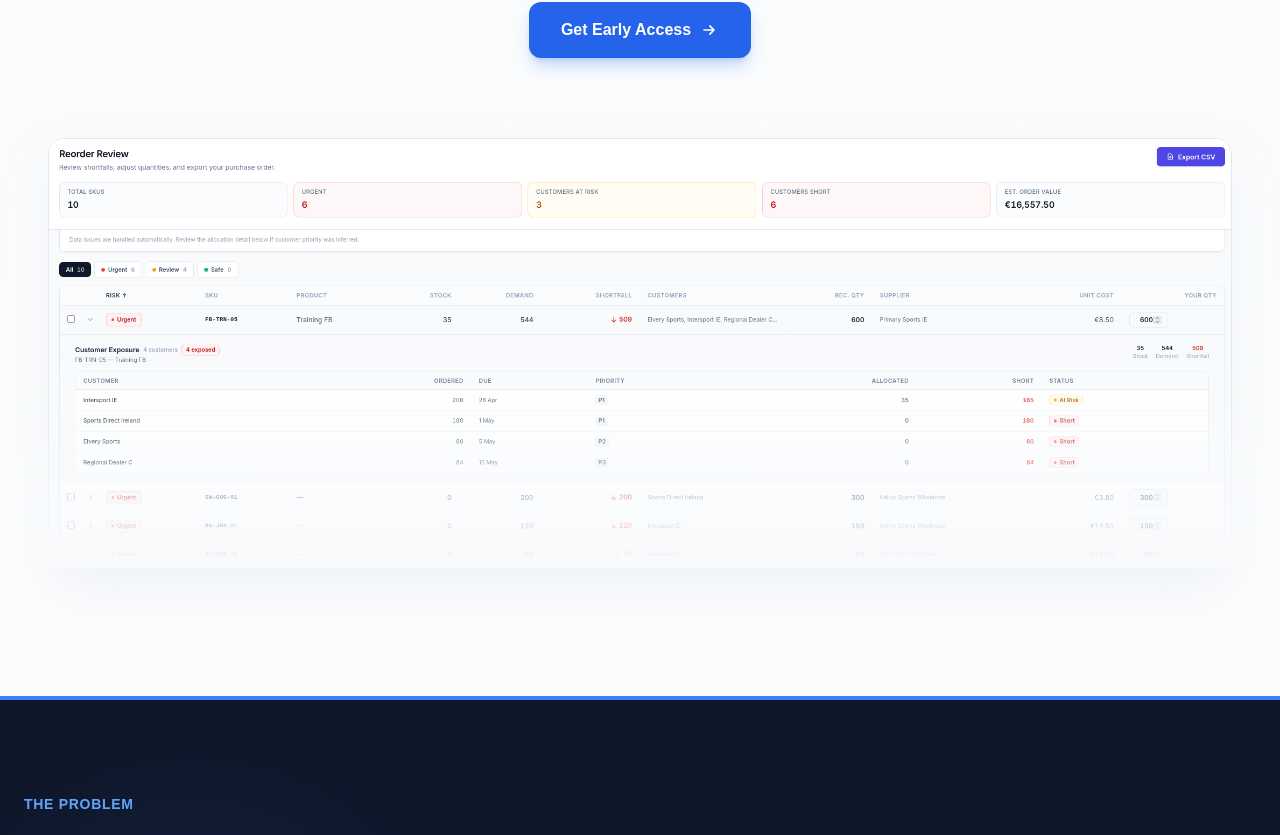
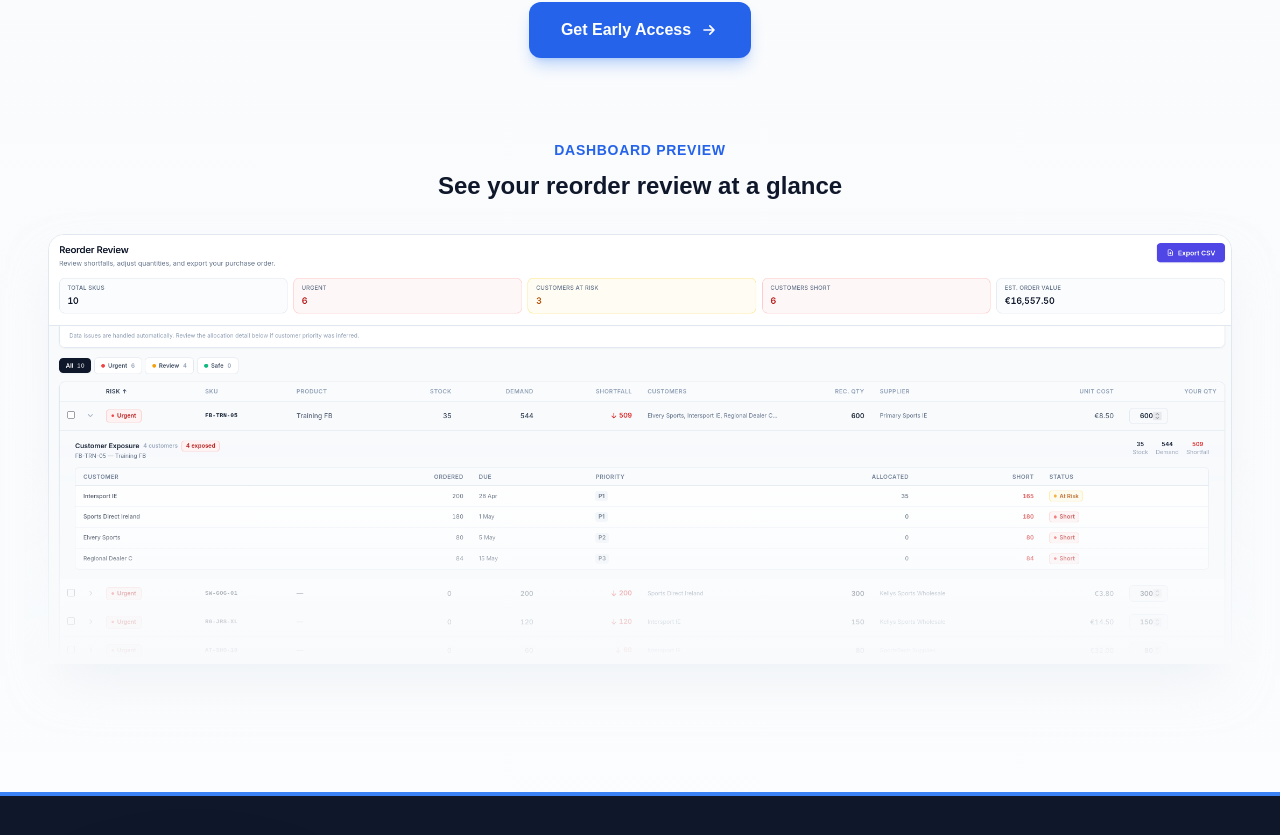
Before and after one commit to reordica/reordica-web, a Next.js app: page /product in a window 1280 px wide. Shown: the part 698-1533 px from the top of the page. Built offline with nearby package versions, Linux system fonts and the light colour scheme; no server answers.

Commit message:
added header to reorder review table image

```diff
--- a/src/app/product/page.tsx
+++ b/src/app/product/page.tsx
@@ -80,7 +80,11 @@ export default function LandingPage() {
     </div>
 
     {/* Dashboard Preview */}
-    <div className="mt-20 relative px-6">
+    <div className="mt-20 text-center">
+      <span className="text-blue-600 font-semibold text-sm uppercase tracking-wider">Dashboard Preview</span>
+      <h2 className="mt-2 text-2xl font-bold text-slate-900">See your reorder review at a glance</h2>
+    </div>
+    <div className="mt-8 relative px-6">
       <div className="absolute inset-0 bg-gradient-to-t from-slate-50 via-transparent to-transparent z-10 pointer-events-none" />
       <div className="mx-auto max-w-7xl rounded-2xl border border-slate-200 bg-white shadow-2xl shadow-slate-200/50 overflow-hidden">
         <a href="/reordica_dashboard.png" target="_blank" rel="noopener noreferrer">
```
